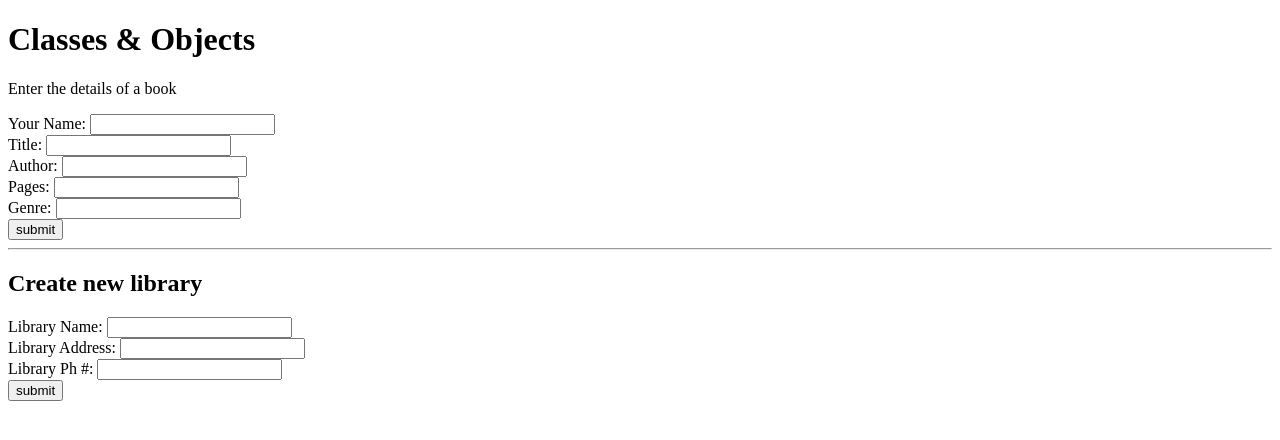
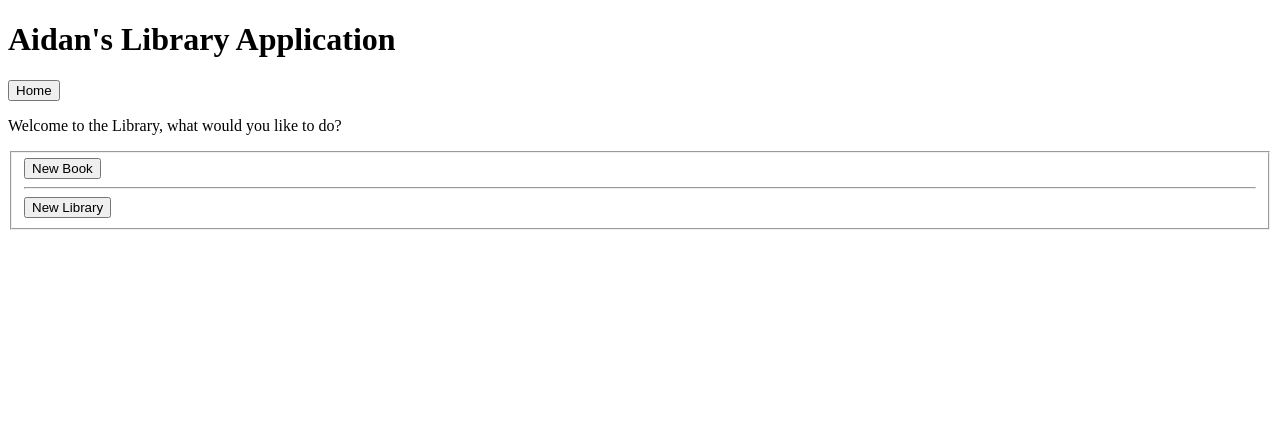
Before and after one commit to bitshiftnetau/php_exercises, a PHP site: page / in a window 1280 px wide. Shown: the top 440 px of the page. Run offline with PHP 8.4, Linux system fonts and the light colour scheme; data that the repository does not hold is empty.

Commit message:
Build small in-browser library application, currently no db connection

```diff
--- a/classes-and-objects/index.php
+++ b/classes-and-objects/index.php
@@ -6,125 +6,33 @@
 </head>
 <body>
 
-<h1>Classes & Objects</h1>
+<?php
+include "library_header.php";
+include "library_navbar.php";
+?>
 
-<p>Enter the details of a book</p>
+<p>Welcome to the Library, what would you like to do?</p>
 
-<form action="index.php" method="POST">
-  Your Name: <input type="text" name="book_details[]" required><br>
-  Title: <input type="text" name="book_details[]" required><br>
-  Author: <input type="text" name="book_details[]"><br>
-  Pages: <input type="text" name="book_details[]"><br>
-  Genre: <input type="text" name="book_details[]"><br>
-<input type="submit" value="submit"><br>
+<fieldset>
+
+<form action="book.php">
+  <input type="submit" value="New Book">
 </form>
 <hr>
-<h2>Create new library</h2>
-<form action="index.php" method="POST">
-  Library Name: <input type="text" name="lib_details[]"><br>
-  Library Address: <input type="text" name="lib_details[]"><br>
-  Library Ph #: <input type="text" name="lib_details[]"><br>
-<input type="submit" value="submit"><br>
+<form action="library.php">
+  <input type="submit" value="New Library">
 </form>
 
+</fieldset>
+<!--
+<form action="">
+  <input type="submit" value="Delete Book">
+</form>
 
+<form action="">
+  <input type="submit" value="Delete Library">
+</form>
+ -->
 
-<?php
-
-
-/***************
- * BOOK CLASS
- **************/
-class Book {
-
-  private $name;
-  private $title;
-  private $author;
-  private $pages;
-  private $genre;
-
-  function __construct($form_array){
-
-    //$this->setter_function($form_array[0]);
-    $this->name = $form_array[0];
-    $this->title = $form_array[1];
-    $this->author = $form_array[2];
-    $this->pages = $form_array[3];
-    $this->genre = $form_array[4];
-  }
-
-  function print($book){
-    echo "<br>
-      New book was created by: $book->name<br>
-      Title: $book->title <br>
-      Author: $book->author <br>
-      Pages: $book->pages <br>";
-  }
-
-
-
-}
-
-
-/*****************
- * LIBRARY CLASS
- ****************/
-class Library {
-
-  var $library_name;
-  var $library_address;
-  var $library_number;
-
-/************
- * Create some kind of object method to assign genres after creating a new library
- */
-  private $genres = array();
-  private $index = array();
-
-/*******/
-
-  function __construct($form_array){
-   $this->library_name = $form_array[0];
-   $this->library_address = $form_array[1];
-   $this->library_number = $form_array[2];
-  }
-
-  private function _sort($i, $len){
-    for($j = $i; $j < $len; $j++){
-      if($j == $len){
-        return 0;
-      }
-      $index[$j] = $index[$j+1];
-    }
-  }
-
-  function add_book($new_book){
-    $index[] = $new_book;
-  }
-
-  function del_book($old_book){
-    $len = count($index);
-
-    for($i = 0; $i < $len; $i++){
-      if($index[$i]->name == $old_book->name ){
-        $index[$i] = 0;
-        _sort($i, $len);
-        return 0;
-      }
-    }
-  }
-}
-
-if(($var[0] = $_POST["book_details"]) > 0 ){
-    $book1 = new Book($_POST["book_details"]);
-    print_book($book1);
-  }
-
-
-  if(($var[0] = $_POST["lib_details"]) > 0 ){
-    $lib1 = new Library($_POST["lib_details"]);
-    print_lib($lib1);
-  }
-?>
 </body>
 </html>
--- /dev/null
+++ b/classes-and-objects/library_header.php
@@ -0,0 +1 @@
+<h1>Aidan's Library Application</h1>
--- /dev/null
+++ b/classes-and-objects/library_navbar.php
@@ -0,0 +1,3 @@
+<form action="index.php">
+  <input type="submit" value="Home">
+</form>
```
Also changed, not shown: classes-and-objects/book.php (added, +30 -0 lines), classes-and-objects/library.php (added, +24 -0 lines), classes-and-objects/store_book.php (added, +44 -0 lines), classes-and-objects/store_library.php (added, +70 -0 lines), 1 other file.
